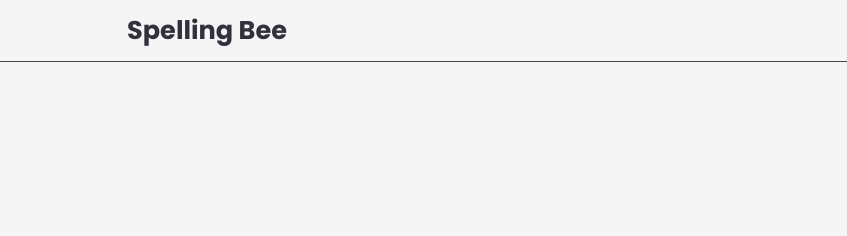
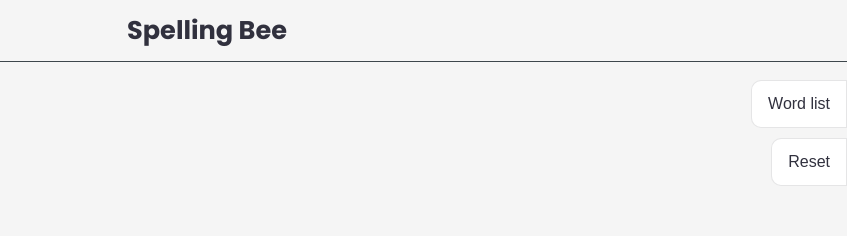
Before and after one commit to melerie/spelling-bee, a React (Create React App) app: page / in a window 1280 px wide. Shown: the top 236 px of the page, without its empty margins (433-1280 px from the left). Built offline with nearby package versions, Linux system fonts and the light colour scheme.

Commit message:
Add drawer to the app

```diff
--- a/src/App.tsx
+++ b/src/App.tsx
@@ -4,10 +4,11 @@ import styled, { ThemeProvider } from 'styled-components'
 import { Game } from './modules/Game'
 import { theme } from './theme'
 import { GlobalStyle } from './globalStyles'
-import { Footer, Header } from './components'
+import { Drawer, Footer, Header } from './components'
 import { useFetchData, useLocalStorage } from './hooks'
 import { SpellingBeeValues, WordsList } from './types'
 import { getHiveGameData } from './utils'
+import { DrawerProvider } from './context'
 
 type ContentProps = {
   error: Error | undefined
@@ -41,6 +42,16 @@ export const App = () => {
         </Content>
         <Footer />
       </Container>
+      <DrawerProvider>
+        <>
+          <Drawer index={0} buttonText="Word list">
+            One
+          </Drawer>
+          <Drawer index={1} buttonText="Reset">
+            Two
+          </Drawer>
+        </>
+      </DrawerProvider>
     </ThemeProvider>
   )
 }
@@ -58,6 +69,8 @@ const Content = ({ error, loading, children }: ContentProps) => {
 }
 
 const Container = styled.div`
+  position: relative;
+  z-index: 1;
   display: flex;
   flex-flow: column nowrap;
   min-height: 100vh;
--- a/src/components/Button.tsx
+++ b/src/components/Button.tsx
@@ -5,9 +5,10 @@ type Props = {
   onClick?: VoidFunction
   children: ReactNode
   className?: string
+  isActive?: boolean
 }
 
-export const Button = ({ onClick, children, className }: Props) => {
+export const Button = ({ onClick, children, className, isActive = false }: Props) => {
   const [isAnimating, setIsAnimating] = useState(false)
   const timer = useRef<NodeJS.Timeout | null>(null)
 
@@ -22,7 +23,7 @@ export const Button = ({ onClick, children, className }: Props) => {
   }
 
   return (
-    <ButtonStyled className={className} onClick={handleClick} $isAnimating={isAnimating}>
+    <ButtonStyled className={className} onClick={handleClick} $isAnimating={isAnimating} $isActive={isActive}>
       {children}
     </ButtonStyled>
   )
@@ -48,8 +49,15 @@ const bottomBubbles = keyframes`
   }
 `
 
-export const ButtonStyled = styled.button<{ $isAnimating: boolean }>`
-  ${({ theme, $isAnimating }) => css`
+const isActiveStyle = css`
+  ${({ theme }) => css`
+    color: ${theme.white};
+    background-color: ${theme.textColour};
+  `}
+`
+
+export const ButtonStyled = styled.button<{ $isAnimating: boolean; $isActive: boolean }>`
+  ${({ theme, $isAnimating, $isActive }) => css`
     display: flex;
     align-items: center;
     justify-content: center;
@@ -64,9 +72,9 @@ export const ButtonStyled = styled.button<{ $isAnimating: boolean }>`
     position: relative;
     transition: transform ease-in 0.1s, background-color ease-in 0.1s;
 
+    ${$isActive && isActiveStyle}
     &:hover {
-      color: ${theme.white};
-      background-color: ${theme.textColour};
+      ${isActiveStyle}
     }
 
     &:before,
--- /dev/null
+++ b/src/components/Drawer/Close.tsx
@@ -0,0 +1,8 @@
+export const Close = () => (
+  <svg xmlns="http://www.w3.org/2000/svg" viewBox="0 0 24 24">
+    <g>
+      <path fill="none" d="M0 0h24v24H0z" />
+      <path d="M12 10.586l4.95-4.95 1.414 1.414-4.95 4.95 4.95 4.95-1.414 1.414-4.95-4.95-4.95 4.95-1.414-1.414 4.95-4.95-4.95-4.95L7.05 5.636z" />
+    </g>
+  </svg>
+)
--- /dev/null
+++ b/src/components/Drawer/Drawer.tsx
@@ -0,0 +1,126 @@
+import { ReactNode } from 'react'
+import { css, styled } from 'styled-components'
+import { Button } from '../Button'
+import { useDrawer } from '../../context'
+import { Close } from './Close'
+import { ButtonIcon } from '../ButtonIcon'
+
+type Props = {
+  index: number
+  buttonText: string
+  title?: string
+  children: ReactNode
+}
+
+export const Drawer = ({ index, buttonText, title, children }: Props) => {
+  const { drawerIndex, setDrawerIndex } = useDrawer()
+
+  const closeDrawer = () => {
+    setDrawerIndex(-1)
+  }
+
+  const handleClick = () => {
+    if (drawerIndex === index) {
+      closeDrawer()
+      return
+    }
+    setDrawerIndex(index)
+  }
+
+  const isActive = drawerIndex === index
+
+  return (
+    <>
+      <Overlay $isOpen={isActive} onClick={closeDrawer} />
+      <Container $isOpen={drawerIndex !== -1} $isTargeted={isActive}>
+        <OpenButton $index={index} onClick={handleClick} isActive={isActive}>
+          {buttonText}
+        </OpenButton>
+        <ContentDrawer>
+          {title && <h2>{title}</h2>}
+          <Content>{children}</Content>
+          <CloseButton onClick={closeDrawer}>
+            <Close />
+          </CloseButton>
+        </ContentDrawer>
+      </Container>
+    </>
+  )
+}
+
+const isOpenOverlayStyle = css`
+  display: block;
+`
+
+const Overlay = styled.div<{ $isOpen: boolean }>`
+  ${({ theme, $isOpen }) => css`
+    position: fixed;
+    z-index: 9;
+    left: 0;
+    right: 0;
+    top: 0;
+    bottom: 0;
+
+    display: none;
+    background-color: ${theme.textColour};
+    opacity: 0.2;
+    cursor: pointer;
+
+    ${$isOpen && isOpenOverlayStyle}
+  `}
+`
+
+const isOpenStyle = css`
+  right: 0;
+`
+const isTargetedStyle = css`
+  z-index: 11;
+`
+
+const Container = styled.div<{ $isOpen: boolean; $isTargeted: boolean }>`
+  position: fixed;
+  z-index: 10;
+  right: -80vw;
+  top: 0;
+
+  display: flex;
+  flex-flow: row nowrap;
+  transition: right 0.3s ease;
+  pointer-events: none;
+
+  ${({ $isOpen }) => $isOpen && isOpenStyle}
+  ${({ $isTargeted }) => $isTargeted && isTargetedStyle}
+`
+
+const OpenButton = styled(Button)<{ $index: number }>`
+  position: relative;
+  border-radius: 10px 0 0 10px;
+  padding: 0rem 1rem;
+  top: ${({ $index }) => `calc(10vh + (3rem * ${$index}) + (10px * ${$index}))`};
+  pointer-events: all;
+`
+
+const ContentDrawer = styled.div`
+  position: relative;
+  top: 0;
+  background: white;
+  height: 100vh;
+  overflow-y: auto;
+  scrollbar-gutter: stable both-edges;
+  width: calc(80vw);
+  pointer-events: all;
+`
+
+const Content = styled.div`
+  padding: 2rem;
+`
+
+const CloseButton = styled(ButtonIcon)`
+  position: absolute;
+  right: 1.4rem;
+  top: 1.4rem;
+
+  svg {
+    width: 1.6rem;
+  }
+`
--- a/src/components/index.ts
+++ b/src/components/index.ts
@@ -2,3 +2,4 @@ export * from './Footer'
 export * from './Header'
 export * from './Button'
 export * from './ButtonIcon'
+export * from './Drawer/Drawer'
--- /dev/null
+++ b/src/context/DrawerContext.tsx
@@ -0,0 +1,30 @@
+import { Dispatch, ReactNode, SetStateAction, createContext, useContext, useMemo, useState } from 'react'
+
+type Props = {
+  children: ReactNode
+}
+
+type DrawerProviderProps = {
+  drawerIndex: number
+  setDrawerIndex: Dispatch<SetStateAction<number>>
+}
+
+export const DrawerContext = createContext<null | DrawerProviderProps>(null)
+
+export const DrawerProvider = ({ children }: Props) => {
+  const [drawerIndex, setDrawerIndex] = useState(-1)
+
+  const memoizedContextValue = useMemo(() => ({ drawerIndex, setDrawerIndex }), [drawerIndex])
+
+  return <DrawerContext.Provider value={memoizedContextValue}>{children}</DrawerContext.Provider>
+}
+
+export const useDrawer = () => {
+  const context = useContext(DrawerContext)
+
+  if (!context) {
+    throw new Error('This component must be used within a <DrawerProvider /> component.')
+  }
+
+  return context
+}
--- /dev/null
+++ b/src/context/index.ts
@@ -0,0 +1 @@
+export * from './DrawerContext'
--- a/src/modules/Game/useToast.tsx
+++ b/src/modules/Game/useToast.tsx
@@ -31,7 +31,6 @@ export const useToast = () => {
     () => (
       <Transition nodeRef={errorRef} in={displayToast} timeout={300}>
         {(state) => {
-          console.log(state)
           return (
             <ErrorMessage ref={errorRef} state={state} $type={type}>
               {toastMessage}
```
